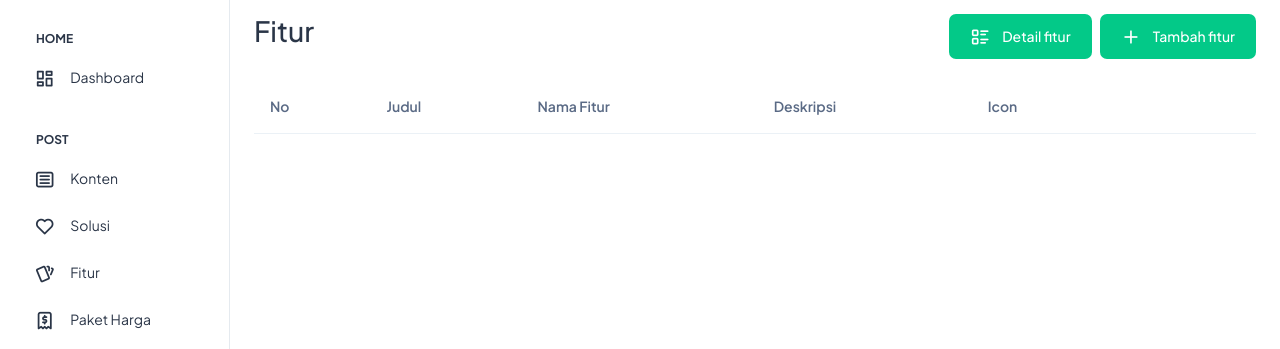
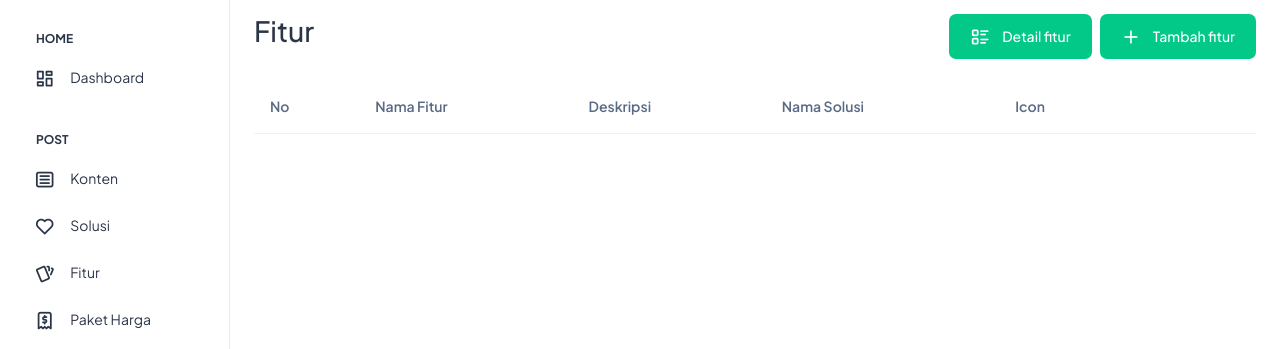
Before and after one commit to raihansheva/cms-landing-page, a CodeIgniter 4 app: the page made by app/Views/content/fitur.php in a window 1280 px wide. Shown: the part 71-420 px from the top of the page. Run offline with PHP 8.4 and a stand-in for CodeIgniter, Linux system fonts and the light colour scheme; the template is opened without the code that fills it, so the values that code supplies are empty; some libraries are stand-ins or nearby versions.

Commit message:
Mengubah nama didalam kolom head

```diff
--- a/app/Views/content/fitur.php
+++ b/app/Views/content/fitur.php
@@ -95,9 +95,9 @@
                 <thead class="">
                     <tr class="p-2">
                         <th scope="col">No</th>
-                        <th scope="col">Judul</th>
                         <th scope="col">Nama Fitur</th>
                         <th scope="col">Deskripsi</th>
+                        <th scope="col">Nama Solusi</th>
                         <th scope="col">Icon</th>
                         <th scope="col"></th>
                         <th scope="col"></th>
```
